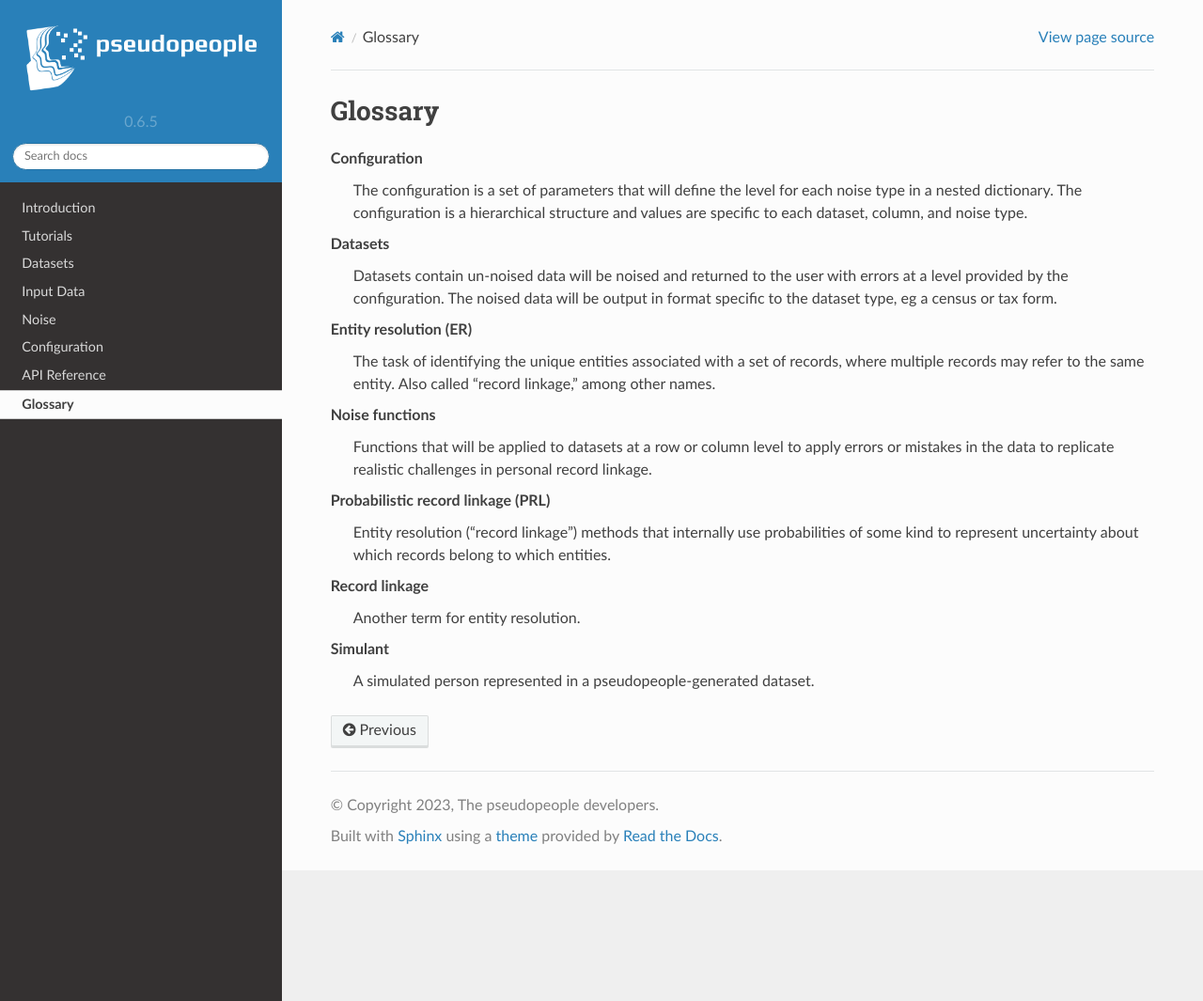
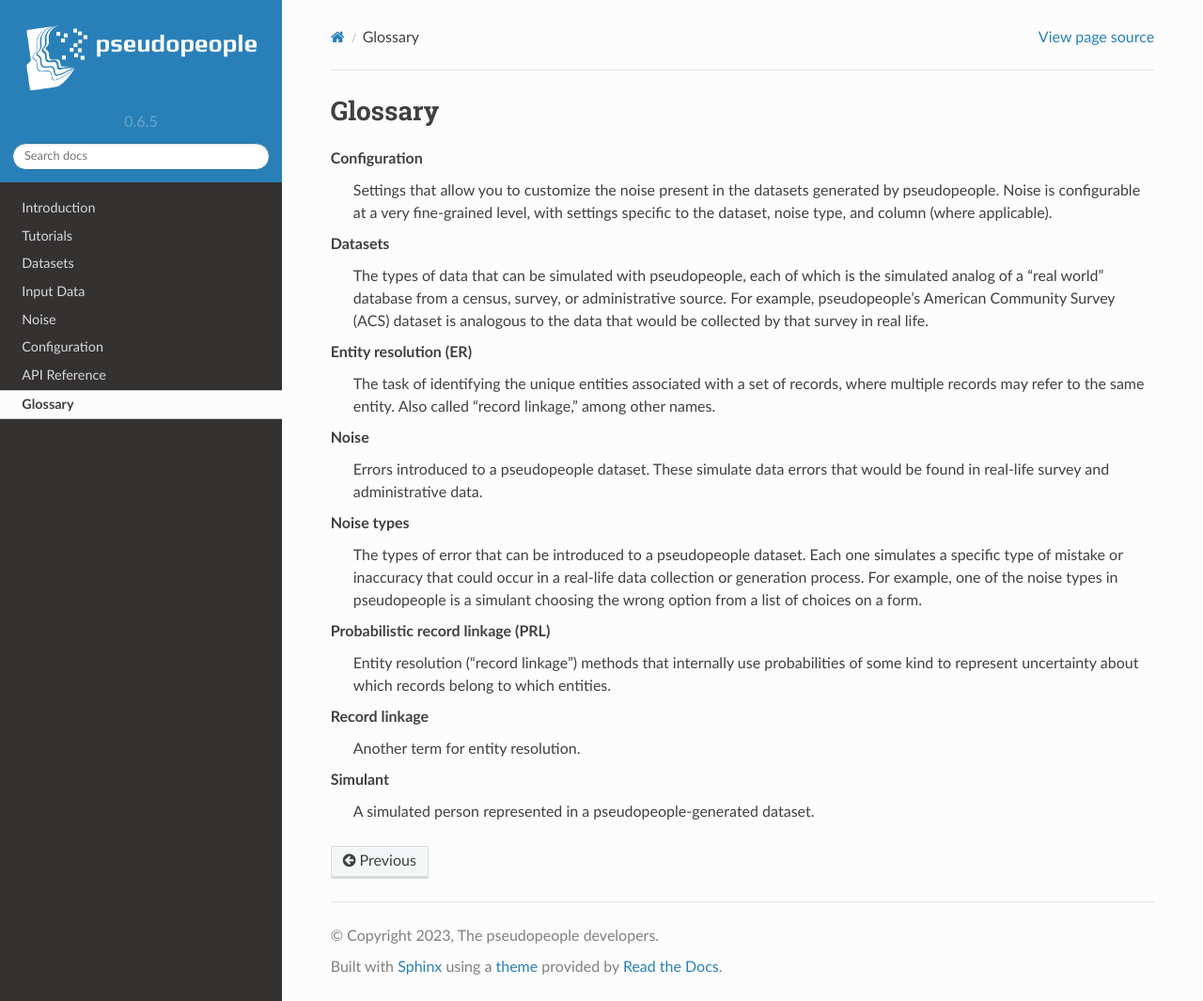
Before and after one commit to ihmeuw/pseudopeople, a Sphinx documentation site: the page built from docs/source/glossary.rst, in a window 1280 px wide and 1065 px high. Shown: the whole window at 94% size. Built offline with Sphinx 7.4.7 and the Read the Docs theme 2.0.0, drawn with Linux system fonts in a browser that asks for light colours.

Commit message:
Update glossary (#269)
Co-authored-by: Abraham Flaxman <abie@alum.mit.edu>

```diff
--- a/docs/source/glossary.rst
+++ b/docs/source/glossary.rst
@@ -7,25 +7,33 @@
 .. glossary::
 
     Configuration
-        The configuration is a set of parameters that will define the level for each
-        noise type in a nested dictionary. The configuration is a hierarchical structure
-        and values are specific to each dataset, column, and noise type.
+        Settings that allow you to customize the noise present in the datasets
+        generated by pseudopeople.
+        Noise is configurable at a very fine-grained level, with settings
+        specific to the dataset, noise type, and column (where applicable).
 
     Datasets
-        Datasets contain un-noised data will be noised and returned to the
-        user with errors at a level provided by the configuration.
-        The noised data will be output in format specific to the dataset type,
-        eg a census or tax form.
+        The types of data that can be simulated with pseudopeople, each of which is
+        the simulated analog of a "real world" database from a census, survey, or administrative source.
+        For example, pseudopeople's American Community Survey (ACS) dataset is analogous to the
+        data that would be collected by that survey in real life.
 
     Entity resolution (ER)
         The task of identifying the unique entities associated with a set of records,
         where multiple records may refer to the same entity.
         Also called "record linkage," among other names.
 
-    Noise functions
-        Functions that will be applied to datasets at a row or column level to apply
-        errors or mistakes in the data to replicate realistic challenges in personal
-        record linkage.
+    Noise
+        Errors introduced to a pseudopeople dataset.
+        These simulate data errors that would be found in real-life survey
+        and administrative data.
+
+    Noise types
+        The types of error that can be introduced to a pseudopeople dataset.
+        Each one simulates a specific type of mistake or inaccuracy that could occur in
+        a real-life data collection or generation process.
+        For example, one of the noise types in pseudopeople is
+        a simulant choosing the wrong option from a list of choices on a form.
 
     Probabilistic record linkage (PRL)
         Entity resolution ("record linkage") methods that internally use probabilities of
```
